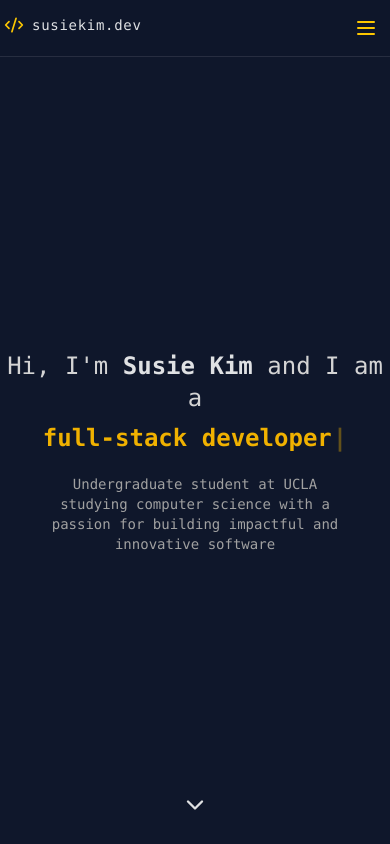
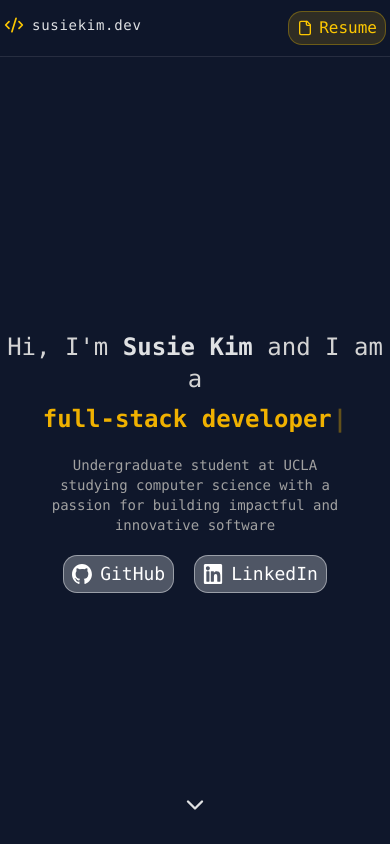
Before and after one commit to susiekim101/susiekim101.github.io, a React (Vite) app: page / in a window 390 px wide. Shown: the top 844 px of the page. Built offline with nearby package versions, Linux system fonts and the light colour scheme.

Commit message:
fix nav bar with contact cards

```diff
--- a/src/components/sections/NavBar.tsx
+++ b/src/components/sections/NavBar.tsx
@@ -1,5 +1,5 @@
-import { CodeXml, File, Menu } from "lucide-react";
-import { useState } from "react";
+import { CodeXml, File } from "lucide-react";
+// import { useState } from "react";
 
 const NAV_ITEMS = [
     { href: "#about", label: "ABOUT"},
@@ -8,11 +8,11 @@ const NAV_ITEMS = [
 ]
 
 const NavBar = () => {
-    const [open, setOpen] = useState(false);
+    // const [open, setOpen] = useState(false);
 
     return (
         <header className="sticky top-0 z-50 backdrop-blur supports-[backdrop-filter]:bg-slate-900/70 border-b border-white/10">
-        <nav className="mx px-1 sm:px-6 lg:px-8 h-14 flex items-center justify-between">
+        <nav className="px-1 sm:px-6 lg:px-8 h-14 flex items-center justify-between">
             <div>
                 <a href="#home" className="group inline-flex gap-2 items-center">
                     <CodeXml className="h-5 w-5 text-yellow-400 group-hover:rotate-6 transition-transform"/>
@@ -21,12 +21,12 @@ const NavBar = () => {
             </div>
 
             {/* DESKTOP VIEW */}
-            <div className="hidden sm:flex items-center gap-1">
+            <div className="sm:flex items-center gap-1">
                 {NAV_ITEMS.map((item) => (
                     <a
                         key={item.href}
                         href={item.href}
-                        className="text-sm px-3 py-1.5 rounded-xl tracking-widset text-neutral-300 hover:text-white hover:bg-white/5 transition-colors">
+                        className="hidden text-sm px-3 py-1.5 rounded-xl tracking-widset text-neutral-300 hover:text-white hover:bg-white/5 transition-colors">
                             {item.label}
                     </a>
                 ))}
@@ -42,22 +42,31 @@ const NavBar = () => {
                 </a>
             </div>
 
-            { /* MOBILE VIEW */}
+            { /* MOBILE VIEW
             <button
                 className="sm:hidden p-2"
                 onClick={() => setOpen(!open)}
                 aria-label="Open navigation"
             >
                 <Menu className="h-6 w-6 text-yellow-400"/>
-            </button>
+            </button>*/}
 
         </nav>
 
         { /* MOBILE VIEW
         {open && (
-            <div className="sm:hidden absolute w-full bg-slate-900/50 border border-white/50">
-                <h1>Hello</h1>
-
+            <div className="flex justify-end">
+                <div className="sm:hidden absolute bg-slate-900/95 border border-white flex flex-col items-center py-4 px-5 z-40">
+                    {NAV_ITEMS.map((item) => (
+                        <a
+                            key={item.href}
+                            href={item.href}
+                            className=""
+                        >
+                            {item.label}
+                        </a>
+                    ))}
+                </div>
             </div>
         )} */ }
         </header>
--- a/src/components/ui/ContactCards.tsx
+++ b/src/components/ui/ContactCards.tsx
@@ -5,7 +5,7 @@ const ContactCards = () => {
     return (
         <>
             <a href="https://github.com/susiekim101"
-                className="flex items-center hidden text-lg sm:inline-flex gap-2 px-2 py-1 rounded-xl
+                className="flex items-center text-lg sm:inline-flex gap-2 px-2 py-1 rounded-xl
                             bg-gray-200/30 text-white hover:text-white hover:bg-gray-200/40
                             border border-gray-200/50 transition-colors"
                 target="_blank"
@@ -17,7 +17,7 @@ const ContactCards = () => {
             </a>
 
             <a href="https://www.linkedin.com/in/susiekim101/"
-                className="flex items-center hidden text-lg sm:inline-flex ml-5 gap-2 px-2 py-1 rounded-xl
+                className="flex items-center text-lg sm:inline-flex ml-5 gap-2 px-2 py-1 rounded-xl
                             bg-gray-200/30 text-white hover:text-white hover:bg-gray-200/40
                             border border-gray-200/50 transition-colors"
                 target="_blank"
```
